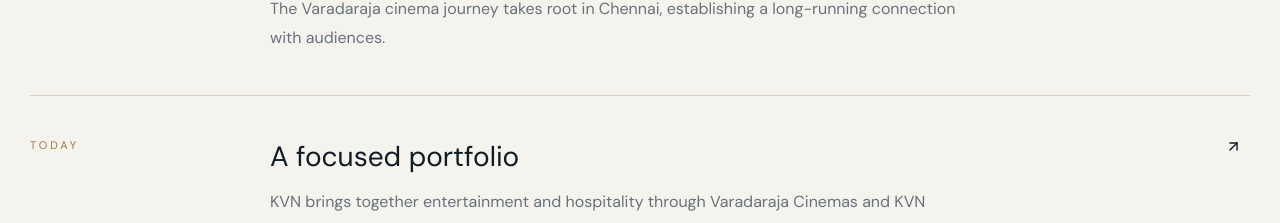
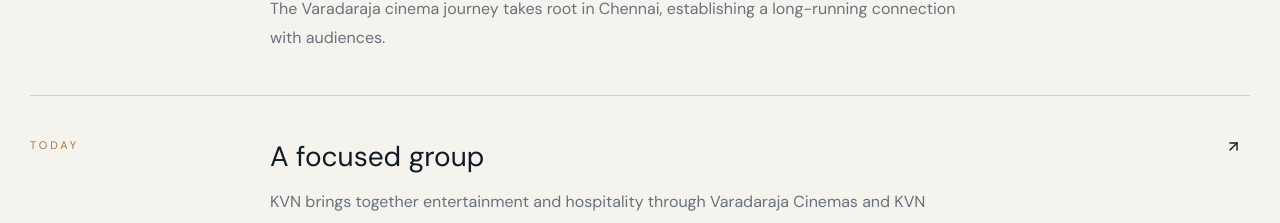
Before and after one commit to gearsganesh/KVNhub, a Next.js app: page / in a window 1280 px wide. Shown: the part 5031-5254 px from the top of the page. Built offline with nearby package versions, Linux system fonts and the light colour scheme.

Commit message:
Refine KVN Group story wording

```diff
--- a/data/site.ts
+++ b/data/site.ts
@@ -10,5 +10,5 @@
 ["04","A Brighter Tomorrow","We keep building forward, combining experience with new ideas, better systems and responsible ambition."]];
 export const milestones=[
 ["1979","A legacy begins","The Varadaraja cinema journey takes root in Chennai, establishing a long-running connection with audiences."],
-["TODAY","A focused portfolio","KVN brings together entertainment and hospitality through Varadaraja Cinemas and KVN Weddings & Conventions."],
+["TODAY","A focused group","KVN brings together entertainment and hospitality through Varadaraja Cinemas and KVN Weddings & Conventions."],
 ["NEXT","A brighter tomorrow","The next chapter is about building carefully around people, places, experiences and responsible ambition."]];
```
